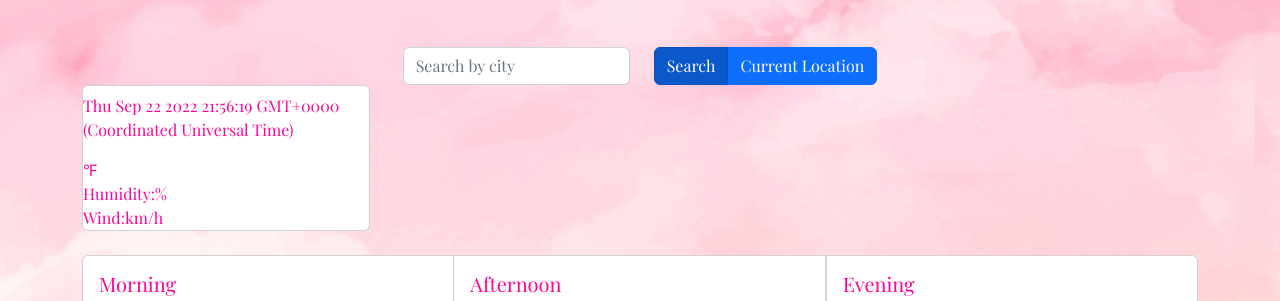
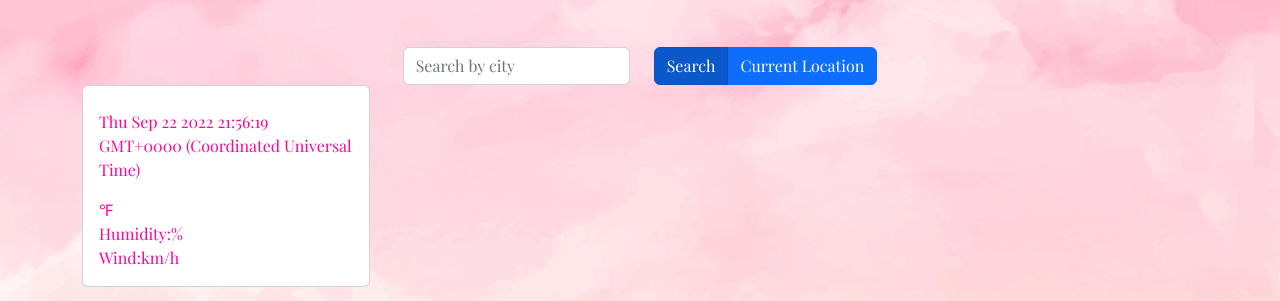
Before and after one commit to PHernandezGourley/Weather, a plain HTML site: page index.html in a window 1280 px wide. Shown: the part 101-402 px from the top of the page. Drawn offline with nearby package versions, Linux system fonts and the light colour scheme; no server answers.

Commit message:
Update index.html

```diff
--- a/index.html
+++ b/index.html
@@ -41,7 +41,7 @@
       </div>
       </form>
       <div class="card" style="width: 18rem;">
-        <div class="card-body-search">
+        <div class="card-body">
           <h5 id="city"></h5>
           <p id="date"></p>
           <span id="temperature"></span><span>℉</span><br>
```
